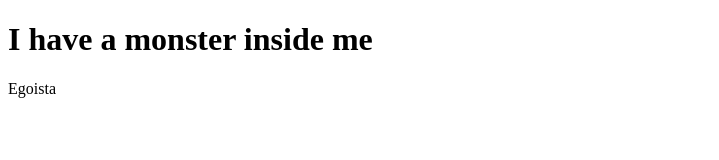
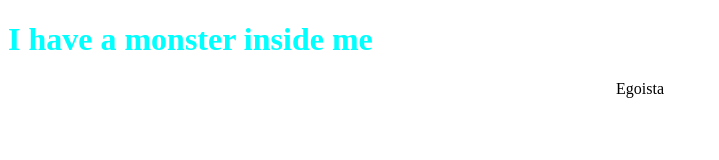
Before and after one commit to LongMingWei/LongMingWei.github.io, a plain HTML site: page index.html in a window 1280 px wide. Shown: the whole page, without its empty margins (0-719 px from the left). Drawn offline with Linux system fonts and the light colour scheme.

Commit message:
Add styles

```diff
--- a/index.html
+++ b/index.html
@@ -3,6 +3,7 @@
 <head>
     <meta charset="UTF-8">
     <meta name="viewport" content="width=device-width, initial-scale=1.0">
+    <link href="styles.css" rel = "stylesheet">
     <title>My Website</title>
 </head>
 <body>
--- /dev/null
+++ b/styles.css
@@ -0,0 +1,7 @@
+h1 {
+    color: cyan;
+}
+
+p {
+    text-align: center;
+}
```
